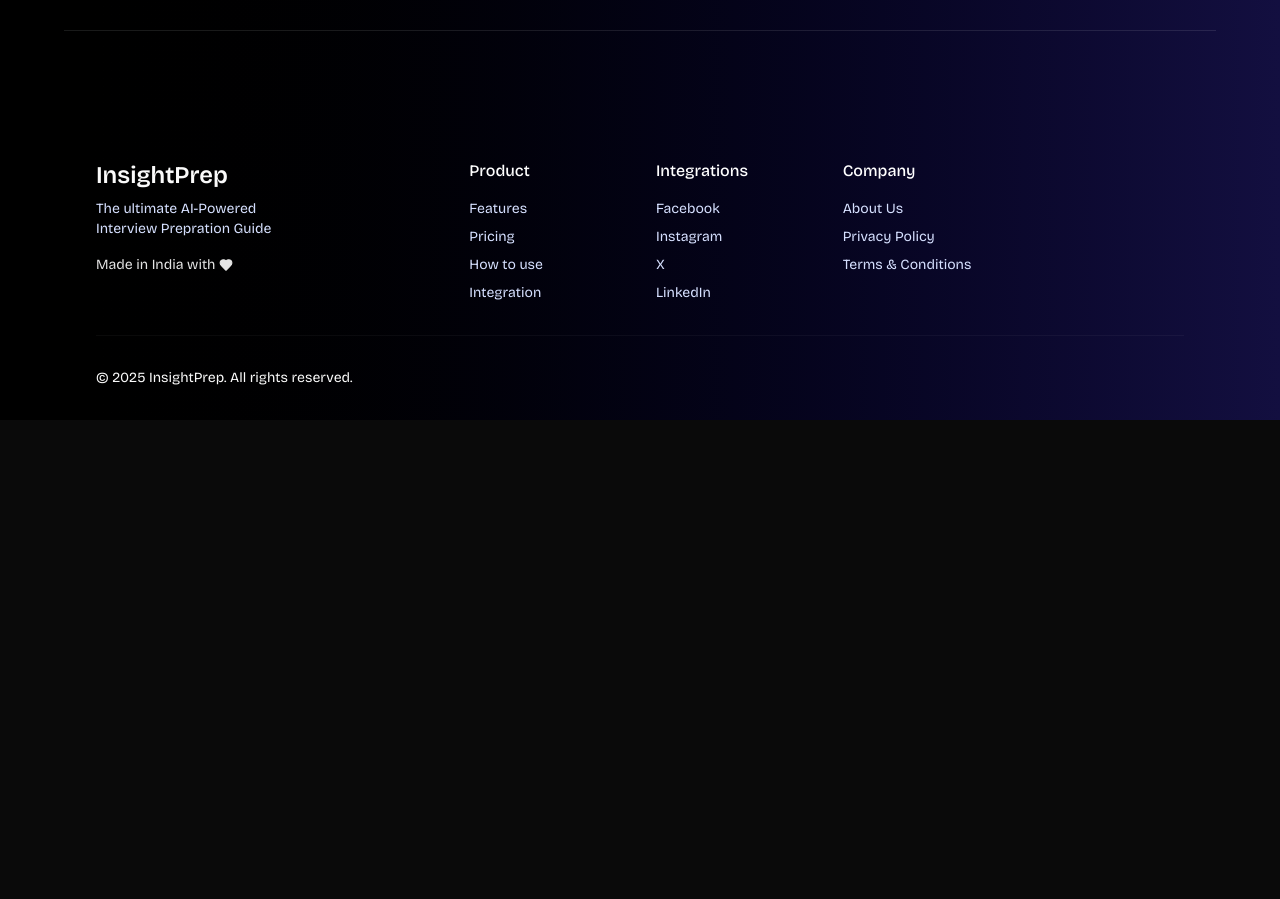
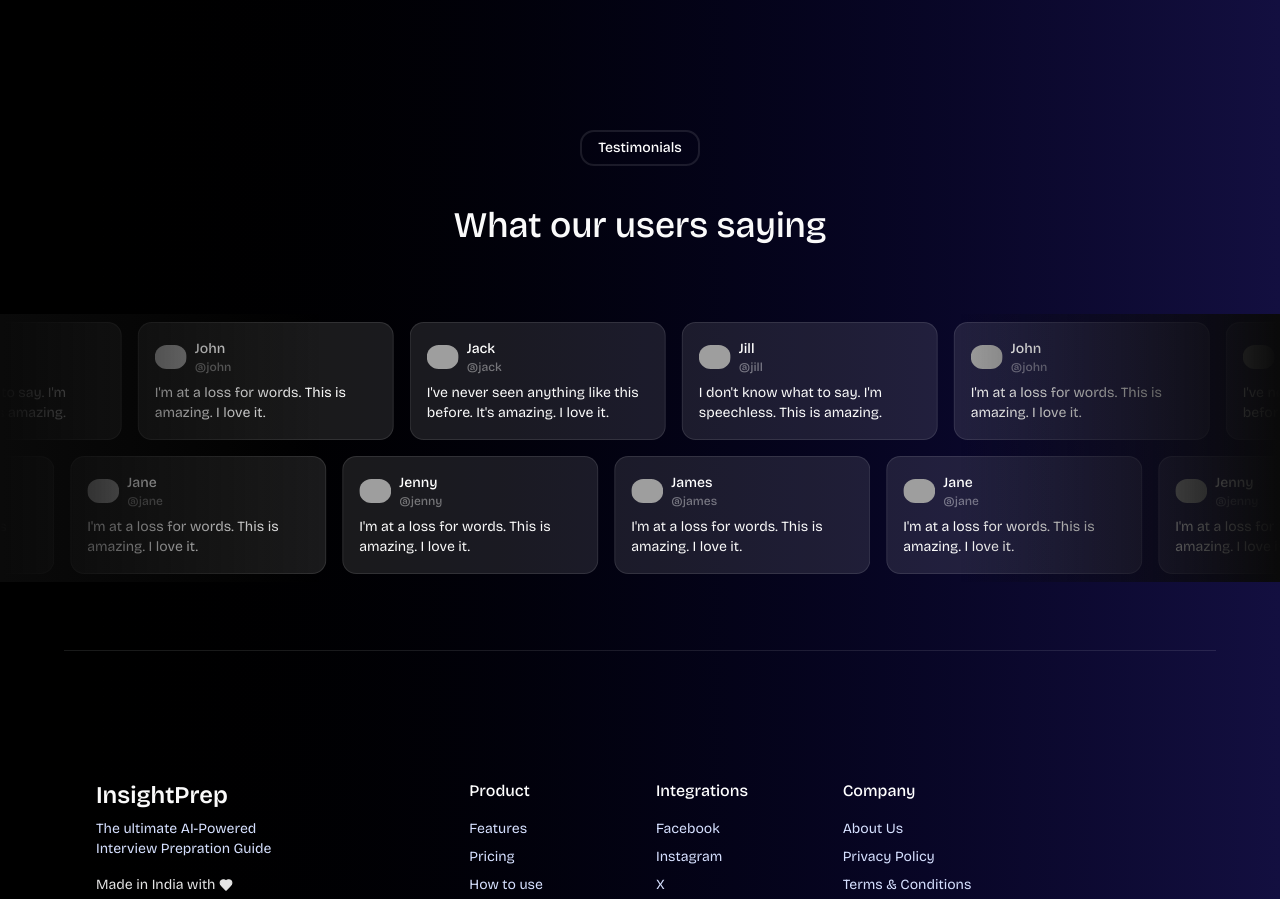
Before and after one commit to wshishir/InsightPrep, a Next.js app: page / in a window 1280 px wide. Shown: the part 1360-2259 px from the top of the page. Before the commit the page ends 1780 px from the top, so only its background shows below. Built offline with nearby package versions, Linux system fonts and the light colour scheme; grey boxes are pictures that could not be loaded.

Commit message:
testimonial section errors

```diff
--- a/app/(root)/page.tsx
+++ b/app/(root)/page.tsx
@@ -2,17 +2,11 @@
 import { AnimatedText } from '@/components/AnimatedText';
 import Footer from '@/components/Footer';
 import { NeonGradientCard } from '@/components/magicui/neon-gradient-card';
-import { ShineBorder } from '@/components/magicui/shine-border';
+import { Testimonals } from '@/components/Testimonals';
 import { Button } from '@/components/ui/button';
 import { perks } from '@/constants';
 
-import {
-  ArrowBigLeft,
-  ArrowRight,
-  ArrowRightFromLine,
-  Container,
-  Star,
-} from 'lucide-react';
+import { ArrowBigLeft, ArrowRight, Star } from 'lucide-react';
 import React from 'react';
 
 const page = () => {
@@ -76,12 +70,12 @@
       <section className='mt-40'>
         <AnimatedHeader label='How it works'></AnimatedHeader>
         <div className='flex justify-center mt-5'>
-          <h3 className='text-4xl'>
+          <h2 className='text-4xl font-medium'>
             Simple Steps to Prepare
             <span className='flex justify-around'>for your Interview</span>
-          </h3>
+          </h2>
         </div>
-        <div className=' mx-20'>
+        <div className='mx-20'>
           <div className='flex w-full flex-col items-center justify-center py-10 md:py-20'>
             <div className='grid w-full grid-cols-1 divide-x-0 divide-y divide-gray-900 first:border-gray-900 md:grid-cols-2 md:divide-x md:divide-y-0 lg:grid-cols-3 lg:first:border-none'>
               {perks.map((perk) => (
@@ -101,6 +95,17 @@
         </div>
       </section>
 
+      {/*Testimonials Section*/}
+      <section className='mt-25'>
+        <AnimatedHeader label='Testimonials'></AnimatedHeader>
+        <h2 className='flex justify-center font-medium text-4xl'>
+          What our users saying
+        </h2>
+        <div className='my-17'>
+        <Testimonals />
+        </div>
+      </section>
+
       {/*Footer*/}
       <section>
         <Footer />
--- a/app/globals.css
+++ b/app/globals.css
@@ -191,6 +191,24 @@
   @keyframes gradient {
   to {
     background-position: var(--bg-size, 300%) 0;
+    }
+  }
+  --animate-marquee: marquee var(--duration) infinite linear;
+  --animate-marquee-vertical: marquee-vertical var(--duration) linear infinite;
+  @keyframes marquee {
+  from {
+    transform: translateX(0);
+    }
+  to {
+    transform: translateX(calc(-100% - var(--gap)));
+    }
+  }
+  @keyframes marquee-vertical {
+  from {
+    transform: translateY(0);
+    }
+  to {
+    transform: translateY(calc(-100% - var(--gap)));
     }
   }}
 
--- /dev/null
+++ b/components/Testimonals.tsx
@@ -0,0 +1,98 @@
+import { cn } from '@/lib/utils';
+import { Marquee } from '@/components/magicui/marquee';
+
+const reviews = [
+  {
+    name: 'Jack',
+    username: '@jack',
+    body: "I've never seen anything like this before. It's amazing. I love it.",
+    img: 'https://avatar.vercel.sh/jack',
+  },
+  {
+    name: 'Jill',
+    username: '@jill',
+    body: "I don't know what to say. I'm speechless. This is amazing.",
+    img: 'https://avatar.vercel.sh/jill',
+  },
+  {
+    name: 'John',
+    username: '@john',
+    body: "I'm at a loss for words. This is amazing. I love it.",
+    img: 'https://avatar.vercel.sh/john',
+  },
+  {
+    name: 'Jane',
+    username: '@jane',
+    body: "I'm at a loss for words. This is amazing. I love it.",
+    img: 'https://avatar.vercel.sh/jane',
+  },
+  {
+    name: 'Jenny',
+    username: '@jenny',
+    body: "I'm at a loss for words. This is amazing. I love it.",
+    img: 'https://avatar.vercel.sh/jenny',
+  },
+  {
+    name: 'James',
+    username: '@james',
+    body: "I'm at a loss for words. This is amazing. I love it.",
+    img: 'https://avatar.vercel.sh/james',
+  },
+];
+
+const firstRow = reviews.slice(0, reviews.length / 2);
+const secondRow = reviews.slice(reviews.length / 2);
+
+const ReviewCard = ({
+  img,
+  name,
+  username,
+  body,
+}: {
+  img: string;
+  name: string;
+  username: string;
+  body: string;
+}) => {
+  return (
+    <figure
+      className={cn(
+        'relative h-full w-64 cursor-pointer overflow-hidden rounded-xl border p-4',
+        // light styles
+        'border-gray-950/[.1] bg-gray-950/[.01] hover:bg-gray-950/[.05]',
+        // dark styles
+        'dark:border-gray-50/[.1] dark:bg-gray-50/[.10] dark:hover:bg-gray-50/[.15]'
+      )}
+    >
+      <div className='flex flex-row items-center gap-2'>
+        <img className='rounded-full' width='32' height='32' alt='' src={img} />
+        <div className='flex flex-col'>
+          <figcaption className='text-sm font-medium dark:text-white'>
+            {name}
+          </figcaption>
+          <p className='text-xs font-medium dark:text-white/40'>{username}</p>
+        </div>
+      </div>
+      <blockquote className='mt-2 text-sm'>{body}</blockquote>
+    </figure>
+  );
+};
+
+export function Testimonals() {
+  return (
+    <div className='relative flex w-full flex-col items-center justify-center overflow-hidden'>
+      <Marquee pauseOnHover className='[--duration:20s]'>
+        {firstRow.map((review) => (
+          <ReviewCard key={review.username} {...review} />
+        ))}
+      </Marquee>
+      <Marquee reverse pauseOnHover className='[--duration:20s]'>
+        {secondRow.map((review) => (
+          <ReviewCard key={review.username} {...review} />
+        ))}
+      </Marquee>
+      <div className='pointer-events-none absolute inset-y-0 left-0 w-1/4 bg-gradient-to-r from-background'></div>
+      <div className='pointer-events-none absolute inset-y-0 right-0 w-1/4 bg-gradient-to-l from-background'></div>
+    </div>
+  );
+}
--- /dev/null
+++ b/components/magicui/marquee.tsx
@@ -0,0 +1,73 @@
+import { cn } from "@/lib/utils";
+import { ComponentPropsWithoutRef } from "react";
+
+interface MarqueeProps extends ComponentPropsWithoutRef<"div"> {
+  /**
+   * Optional CSS class name to apply custom styles
+   */
+  className?: string;
+  /**
+   * Whether to reverse the animation direction
+   * @default false
+   */
+  reverse?: boolean;
+  /**
+   * Whether to pause the animation on hover
+   * @default false
+   */
+  pauseOnHover?: boolean;
+  /**
+   * Content to be displayed in the marquee
+   */
+  children: React.ReactNode;
+  /**
+   * Whether to animate vertically instead of horizontally
+   * @default false
+   */
+  vertical?: boolean;
+  /**
+   * Number of times to repeat the content
+   * @default 4
+   */
+  repeat?: number;
+}
+
+export function Marquee({
+  className,
+  reverse = false,
+  pauseOnHover = false,
+  children,
+  vertical = false,
+  repeat = 4,
+  ...props
+}: MarqueeProps) {
+  return (
+    <div
+      {...props}
+      className={cn(
+        "group flex overflow-hidden p-2 [--duration:40s] [--gap:1rem] [gap:var(--gap)]",
+        {
+          "flex-row": !vertical,
+          "flex-col": vertical,
+        },
+        className,
+      )}
+    >
+      {Array(repeat)
+        .fill(0)
+        .map((_, i) => (
+          <div
+            key={i}
+            className={cn("flex shrink-0 justify-around [gap:var(--gap)]", {
+              "animate-marquee flex-row": !vertical,
+              "animate-marquee-vertical flex-col": vertical,
+              "group-hover:[animation-play-state:paused]": pauseOnHover,
+              "[animation-direction:reverse]": reverse,
+            })}
+          >
+            {children}
+          </div>
+        ))}
+    </div>
+  );
+}
```
